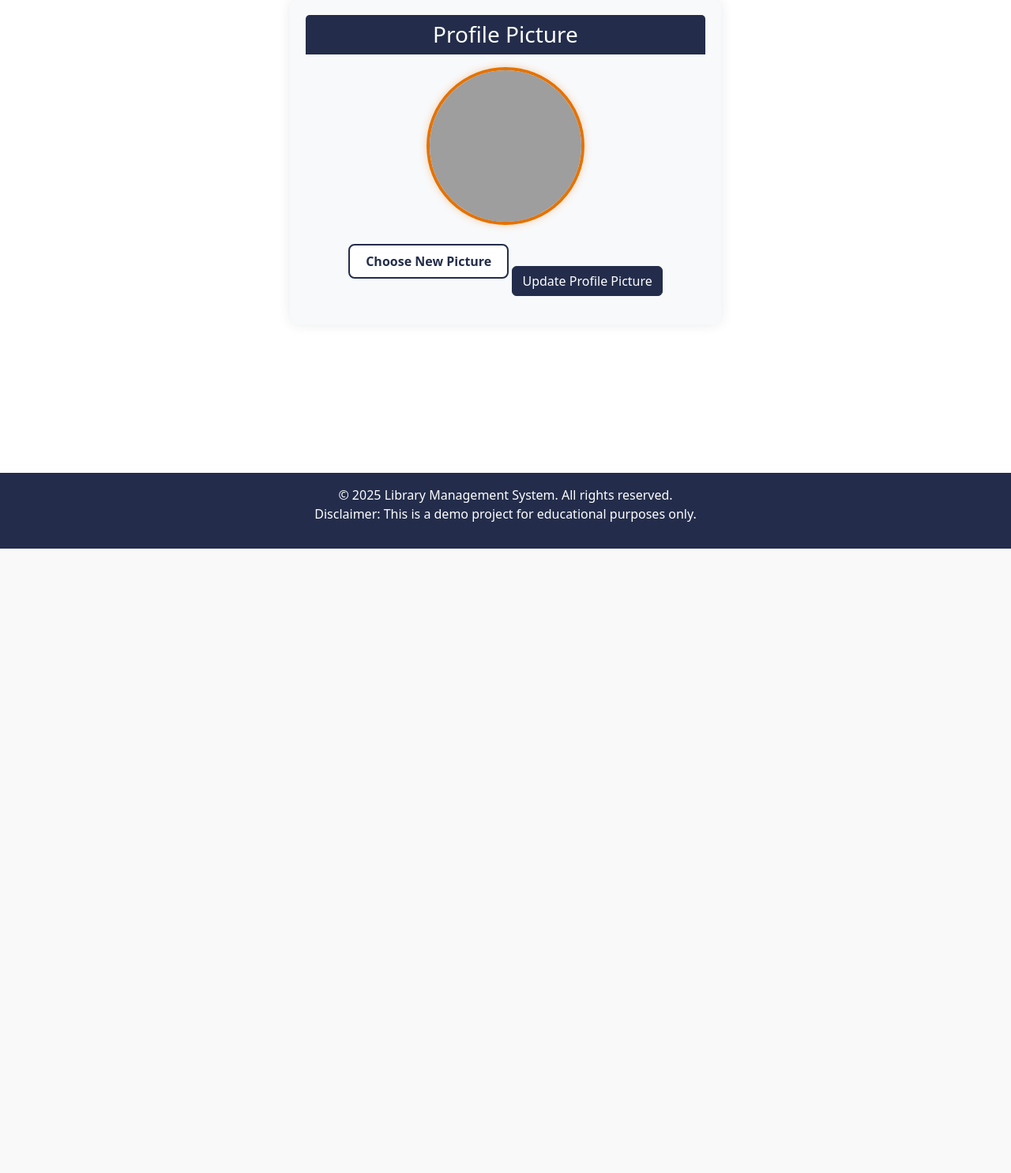
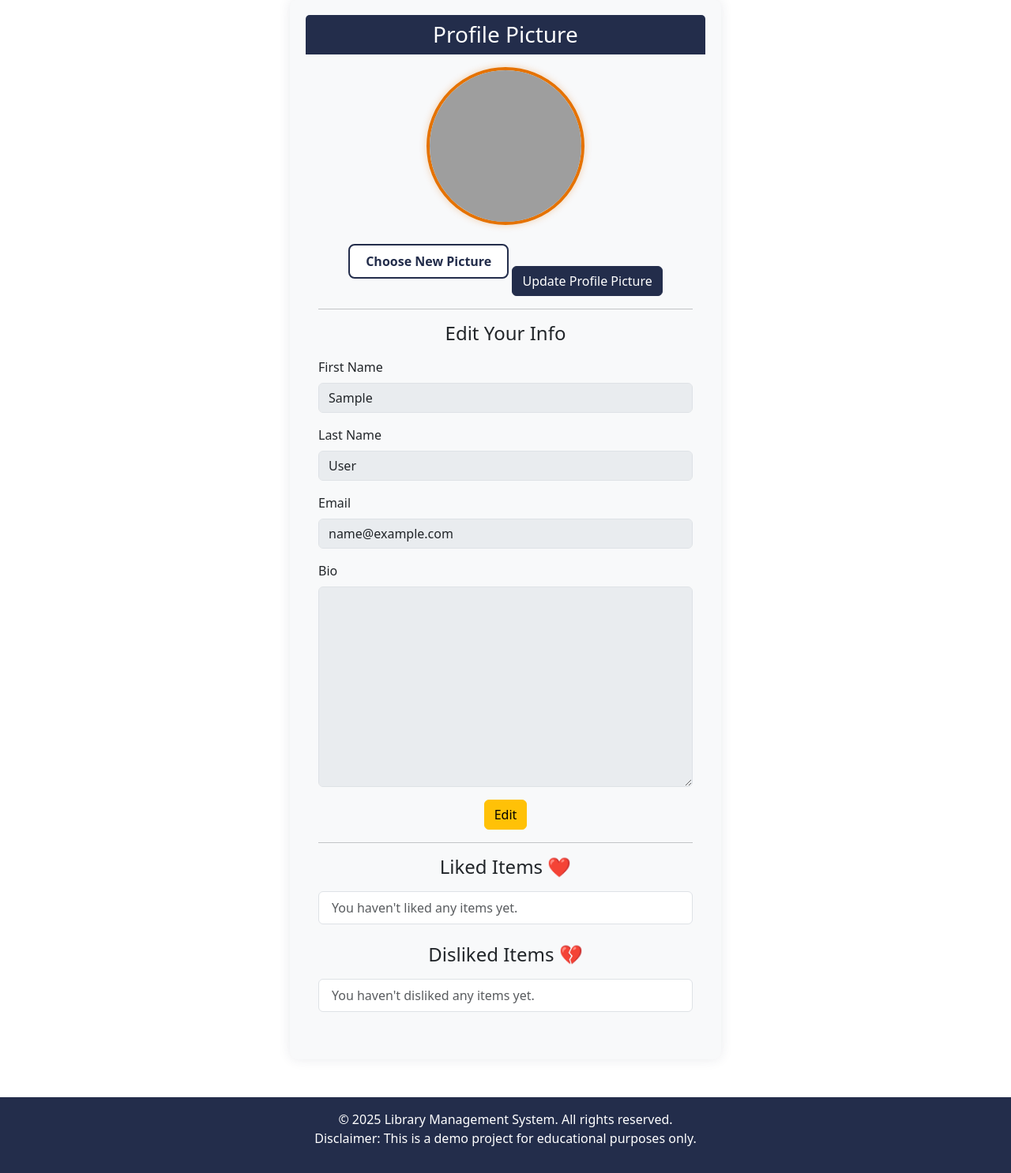
Before and after one commit to KabirSuri/music-instrument-lending-app, a Django app: page /profile/ in a window 1280 px wide. Shown: the part 105-1591 px from the top of the page at 79% size. Before the commit the page ends 800 px from the top, so only its background shows below. Run offline with Django 5.2, Linux system fonts and the light colour scheme; the visitor is signed in with stand-in values (Sample User, id 1); data that the repository does not hold is empty; some libraries are stand-ins or nearby versions; grey boxes are pictures that could not be loaded.

Commit message:
Revert "Revert "Editable Profile and more information""

```diff
--- a/mysite/forms.py
+++ b/mysite/forms.py
@@ -29,6 +29,30 @@ class ProfileImageForm(forms.ModelForm):
                 raise forms.ValidationError("Image file too large ( > 5MB )")
         return image
 
+class ProfileTextForm(forms.ModelForm):
+    first_name = forms.CharField(max_length=150, required=False)
+    last_name = forms.CharField(max_length=150, required=False)
+    email = forms.EmailField(disabled=True)
+
+    class Meta:
+        model = UserProfile
+        fields = ['bio']
+
+    def __init__(self, *args, **kwargs):
+        self.user = kwargs.pop('user')
+        super().__init__(*args, **kwargs)
+        self.fields['first_name'].initial = self.user.first_name
+        self.fields['last_name'].initial = self.user.last_name
+        self.fields['email'].initial = self.user.email
+
+    def save(self, commit=True):
+        profile = super().save(commit=False)
+        self.user.first_name = self.cleaned_data['first_name']
+        self.user.last_name = self.cleaned_data['last_name']
+        if commit:
+            self.user.save()
+            profile.save()
+        return profile
 class RatingForm(forms.ModelForm):
     class Meta:
         model = Rating
--- a/mysite/settings.py
+++ b/mysite/settings.py
@@ -52,6 +52,7 @@ INSTALLED_APPS = [
     "allauth.socialaccount",
     "allauth.socialaccount.providers.google",
     'storages',
+    'widget_tweaks',
 ]
 
 SOCIALACCOUNT_PROVIDERS = {
--- a/mysite/urls.py
+++ b/mysite/urls.py
@@ -33,7 +33,7 @@ urlpatterns = [
     path('patron-landing/', views.patron_login, name='patron-landing'),
     path('librarian-landing/', views.librarian_login, name='librarian-landing'),
     path('profile/', views.profile_view, name='profile'),
-    path('image_upload/', views.image_upload_view, name='image_upload'),
+    # path('image_upload/', views.image_upload_view, name='image_upload'),
     path('borrow/<int:item_id>/', views.borrow_item, name="borrow_item"),
     path('items/', views.search_items, name="search_items"),
     path('items/<int:item_id>/', views.item_detail, name="item_detail"),
--- a/mysite/views.py
+++ b/mysite/views.py
@@ -2,8 +2,8 @@ from django.shortcuts import render, get_object_or_404, redirect
 from django.contrib.auth.decorators import login_required
 from django.contrib import messages
 from django.db.models import Q
-from .models import Item, BorrowRequest, ItemImage, Library, UserProfile, Collection, Rating
-from .forms import ItemForm, ProfileImageForm, RatingForm
+from .models import Item, BorrowRequest, ItemImage, Library, UserProfile, Collection, LikeDislike,Rating
+from .forms import ItemForm, ProfileImageForm, ProfileTextForm
 from django.urls import reverse
 from django.contrib.auth.views import LogoutView
 from allauth.socialaccount.providers.google.views import oauth2_login
@@ -67,51 +67,115 @@ def librarian_login(request):
 
     return render(request, 'librarian-landing.html', context)
 
+# @login_required
+# def profile_view(request):
+#     if request.method == 'POST':
+#         if 'clear_picture' in request.POST:
+#             # Clear the profile picture
+#             request.user.profile.profile_picture = None
+#             request.user.profile.save()
+#             messages.success(request, 'Profile picture cleared successfully!')
+#             return redirect('profile')
+#
+#         form = ProfileImageForm(request.POST, request.FILES, instance=request.user.profile)
+#         if form.is_valid():
+#             form.save()
+#             messages.success(request, 'Profile picture updated successfully!')
+#             return redirect('profile')
+#     else:
+#         form = ProfileImageForm(instance=request.user.profile)
+#
+#     return render(request, 'profile.html', {'form': form})
+#
+# @login_required
+# def image_upload_view(request):
+#     profile = request.user.profile
+#     if request.method == 'POST':
+#         if 'profile_image_file' in request.FILES:
+#             profile.profile_picture = request.FILES['profile_image_file']
+#             profile.save()
+#
+#         # Librarians (ONLY) can also add an image to an item
+#         if profile.is_librarian and request.POST.get('item_id'):
+#             item_id = request.POST.get('item_id')
+#             if 'item_image_file' in request.FILES:
+#                 try:
+#                     item = Item.objects.get(id=item_id)
+#                     ItemImage.objects.create(item=item, image=request.FILES['item_image_file'])
+#                 except Item.DoesNotExist:
+#                     pass
+#         return redirect('profile')
+#
+#     context = {'profile': profile}
+#     if profile.is_librarian:
+#         return render(request, 'librarian_image_upload.html', context)
+#     else:
+#         return render(request, 'patron_image_upload.html', context)
+# @login_required
+# def profile_text_view(request):
+#     profile = request.user.profile
+#     if request.method == 'POST':
+#         form = ProfileTextForm(request.POST, request.FILES, instance=profile, user=request.user)
+#         if form.is_valid():
+#             form.save()
+#             messages.success(request, "Profile updated successfully!")
+#             return redirect('profile')
+#     else:
+#         form = ProfileTextForm(instance=profile, user=request.user)
+#
+#     borrowed = BorrowRequest.objects.filter(user=request.user, approved=True).order_by('-due_date')
+#
+#     lent = None
+#     if profile.is_librarian:
+#         lent = Item.objects.all().order_by('-id')  # Optional: filter by ownership if relevant
+#
+#     template = 'librarian_profile.html' if profile.is_librarian else 'patron_profile.html'
+#
+#     return render(request, template, {
+#         'form': form,
+#         'profile': profile,
+#         'borrowed': borrowed,
+#         'lent': lent,
+#     })
 @login_required
 def profile_view(request):
+    profile = request.user.profile
+
+    picture_form = ProfileImageForm(request.POST or None, request.FILES or None, instance=profile)
+    text_form = ProfileTextForm(request.POST or None, instance=profile, user=request.user)
+
     if request.method == 'POST':
         if 'clear_picture' in request.POST:
-            # Clear the profile picture
-            request.user.profile.profile_picture = None
-            request.user.profile.save()
+            profile.profile_picture = None
+            profile.save()
             messages.success(request, 'Profile picture cleared successfully!')
             return redirect('profile')
 
-        form = ProfileImageForm(request.POST, request.FILES, instance=request.user.profile)
-        if form.is_valid():
-            form.save()
+        if 'update_picture' in request.POST and picture_form.is_valid():
+            picture_form.save()
             messages.success(request, 'Profile picture updated successfully!')
             return redirect('profile')
-    else:
-        form = ProfileImageForm(instance=request.user.profile)
 
-    return render(request, 'profile.html', {'form': form})
+        if 'update_text' in request.POST and text_form.is_valid():
+            text_form.save()
+            messages.success(request, 'Profile info updated successfully!')
+            return redirect('profile')
 
-@login_required
-def image_upload_view(request):
-    profile = request.user.profile
-    if request.method == 'POST':
-        if 'profile_image_file' in request.FILES:
-            profile.profile_picture = request.FILES['profile_image_file']
-            profile.save()
+    borrowed = BorrowRequest.objects.filter(user=request.user, approved=True).order_by('-due_date')
+    lent = Item.objects.all().order_by('-id') if profile.is_librarian else None
 
-        # Librarians (ONLY) can also add an image to an item
-        if profile.is_librarian and request.POST.get('item_id'):
-            item_id = request.POST.get('item_id')
-            if 'item_image_file' in request.FILES:
-                try:
-                    item = Item.objects.get(id=item_id)
-                    ItemImage.objects.create(item=item, image=request.FILES['item_image_file'])
-                except Item.DoesNotExist:
-                    pass
-        return redirect('profile')
+    liked_items = Item.objects.filter(votes__user=request.user, votes__vote=1)
+    disliked_items = Item.objects.filter(votes__user=request.user, votes__vote=-1)
 
-    context = {'profile': profile}
-    if profile.is_librarian:
-        return render(request, 'librarian_image_upload.html', context)
-    else:
-        return render(request, 'patron_image_upload.html', context)
-
+    return render(request, 'profile.html', {
+        'form': picture_form,
+        'text_form': text_form,
+        'profile': profile,
+        'borrowed': borrowed,
+        'lent': lent,
+        'liked_items': liked_items,
+        'disliked_items': disliked_items,
+    })
 @login_required
 def borrow_item(request, item_id):
     item = get_object_or_404(Item, id=item_id)
@@ -183,7 +247,7 @@ def create_item(request):
         # Get the default library (assuming single library system)
         library = Library.objects.first()
         if not library:
-            library = Library.objects.create(name="Main Library")
+            library= Library.objects.create(name="Main Library")
 
         # Create the item
         item = Item.objects.create(
--- a/requirements.txt
+++ b/requirements.txt
@@ -27,3 +27,4 @@ typing_extensions==4.12.2
 urllib3==2.3.0
 whitenoise==6.8.2
 django-imagekit==4.1.0
+django-widget-tweaks==1.5.0
--- a/templates/profile.html
+++ b/templates/profile.html
@@ -1,5 +1,6 @@
 {% extends "base.html" %}
 {% load static %}
+{% load widget_tweaks %}
 
 {% block extra_css %}
 <style>
@@ -62,6 +63,11 @@
         border-radius: 8px;
         border-left: 4px solid var(--uva-orange);
     }
+
+    .form-control[readonly] {
+        background-color: #e9ecef;
+        cursor: not-allowed;
+    }
 </style>
 {% endblock %}
 
@@ -104,9 +110,65 @@
                                     <button class="upload-btn">Choose New Picture</button>
                                     {{ form.profile_picture }}
                                 </div>
-                                <button type="submit" class="btn btn-primary mt-3">Update Profile Picture</button>
+                                <button type="submit" name="update_picture" class="btn btn-primary mt-3">Update Profile Picture</button>
                             </div>
                         </form>
+
+                        <hr>
+
+                        <h4 class="text-center mb-3">Edit Your Info</h4>
+
+                        <form method="post">
+                            {% csrf_token %}
+                            <div class="mb-3">
+                                <label for="id_first_name" class="form-label">First Name</label>
+                                {{ text_form.first_name|add_class:"form-control editable-input" }}
+                            </div>
+
+                            <div class="mb-3">
+                                <label for="id_last_name" class="form-label">Last Name</label>
+                                {{ text_form.last_name|add_class:"form-control editable-input" }}
+                            </div>
+
+                            <div class="mb-3">
+                                <label for="id_email" class="form-label">Email</label>
+                                {{ text_form.email|add_class:"form-control editable-input" }}
+                            </div>
+
+                            <div class="mb-3">
+                                <label for="id_bio" class="form-label">Bio</label>
+                                {{ text_form.bio|add_class:"form-control editable-input" }}
+                            </div>
+
+                            <div class="text-center">
+                                <button type="button" id="edit-btn" class="btn btn-warning" onclick="enableEditing()">Edit</button>
+                                <button type="submit" name="update_text" id="submit-btn" class="btn btn-success d-none">Submit</button>
+                            </div>
+                        </form>
+                        <hr>
+                        <h4 class="text-center mb-3">Liked Items ❤️</h4>
+                        <ul class="list-group mb-4">
+                            {% for item in liked_items %}
+                                <li class="list-group-item d-flex justify-content-between align-items-center">
+                                    <a href="{% url 'item_detail' item.id %}">{{ item.title }}</a>
+                                    <span class="badge bg-success">👍</span>
+                                </li>
+                            {% empty %}
+                                <li class="list-group-item text-muted">You haven't liked any items yet.</li>
+                            {% endfor %}
+                        </ul>
+
+                        <h4 class="text-center mb-3">Disliked Items 💔</h4>
+                        <ul class="list-group mb-4">
+                            {% for item in disliked_items %}
+                                <li class="list-group-item d-flex justify-content-between align-items-center">
+                                    <a href="{% url 'item_detail' item.id %}">{{ item.title }}</a>
+                                    <span class="badge bg-danger">👎</span>
+                                </li>
+                            {% empty %}
+                                <li class="list-group-item text-muted">You haven't disliked any items yet.</li>
+                            {% endfor %}
+                        </ul>
                     </div>
                 </div>
             </div>
@@ -114,3 +176,23 @@
     </div>
 </div>
 {% endblock %}
+
+{% block extra_js %}
+<script>
+    function enableEditing() {
+        const inputs = document.querySelectorAll('.editable-input');
+        inputs.forEach(input => input.removeAttribute('readonly'));
+        document.getElementById('edit-btn').classList.add('d-none');
+        document.getElementById('submit-btn').classList.remove('d-none');
+    }
+
+    function disableEditing() {
+        const inputs = document.querySelectorAll('.editable-input');
+        inputs.forEach(input => input.setAttribute('readonly', true));
+        document.getElementById('edit-btn').classList.remove('d-none');
+        document.getElementById('submit-btn').classList.add('d-none');
+    }
+
+    document.addEventListener('DOMContentLoaded', disableEditing);
+</script>
+{% endblock %}
```
Also changed, not shown: mysite/models.py (+15 -0 lines), mysite/tests/test_models.py (+16 -1 lines).
